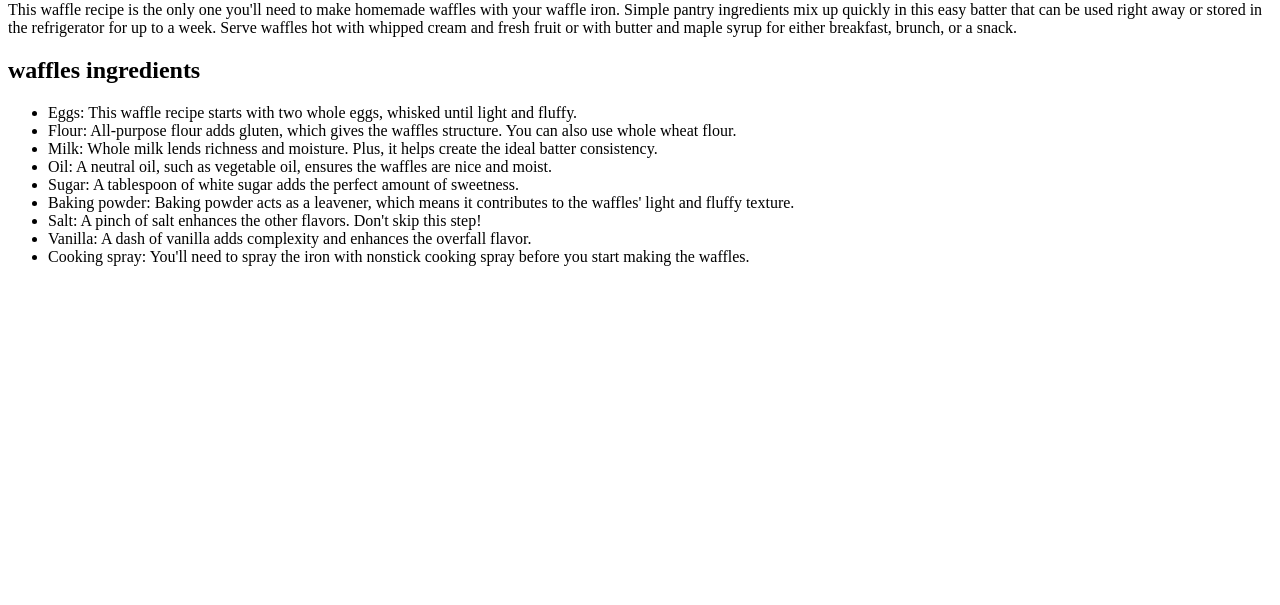
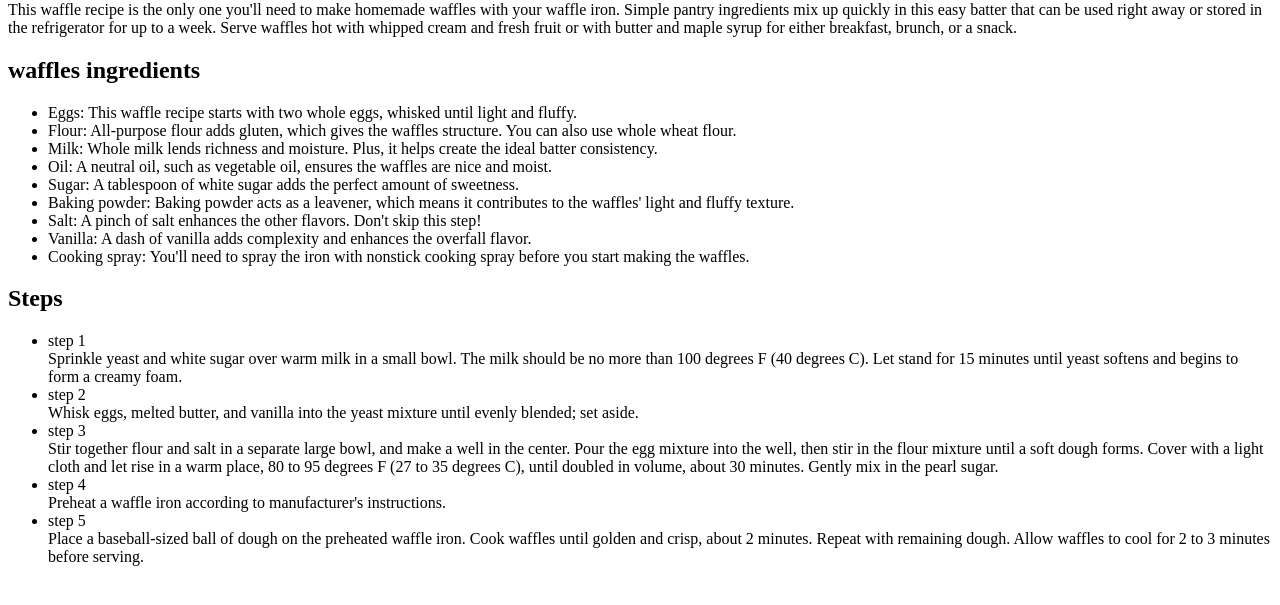
Before and after one commit to j4v13rSec/odin-recipes, a plain HTML site: page recipes/waffle.html in a window 1280 px wide. Shown: the part 177-782 px from the top of the page. Drawn offline with Linux system fonts and the light colour scheme.

Commit message:
steps update

```diff
--- a/recipes/waffle.html
+++ b/recipes/waffle.html
@@ -30,6 +30,25 @@
                 <li>Cooking spray: You'll need to spray the iron with nonstick cooking spray before you start making the waffles.</li>
         </ul>
 
+        <h2>Steps</h2>
+        <ul>
+            <li>step 1</li>
+            Sprinkle yeast and white sugar over warm milk in a small bowl. The milk should be no more than 100 degrees F (40 degrees C). Let stand for 15 minutes until yeast softens and begins to form a creamy foam.
+
+            <li>step 2</li>
+            Whisk eggs, melted butter, and vanilla into the yeast mixture until evenly blended; set aside.
+
+            <li>step 3</li>
+            Stir together flour and salt in a separate large bowl, and make a well in the center. Pour the egg mixture into the well, then stir in the flour mixture until a soft dough forms. Cover with a light cloth and let rise in a warm place, 80 to 95 degrees F (27 to 35 degrees C), until doubled in volume, about 30 minutes. Gently mix in the pearl sugar.
+
+            <li>step 4</li>
+            Preheat a waffle iron according to manufacturer's instructions.
+
+            <li>step 5</li>
+            Place a baseball-sized ball of dough on the preheated waffle iron. Cook waffles until golden and crisp, about 2 minutes. Repeat with remaining dough. Allow waffles to cool for 2 to 3 minutes before serving.
+
+        </ul>
+
     </body>
 
 </html>
```
